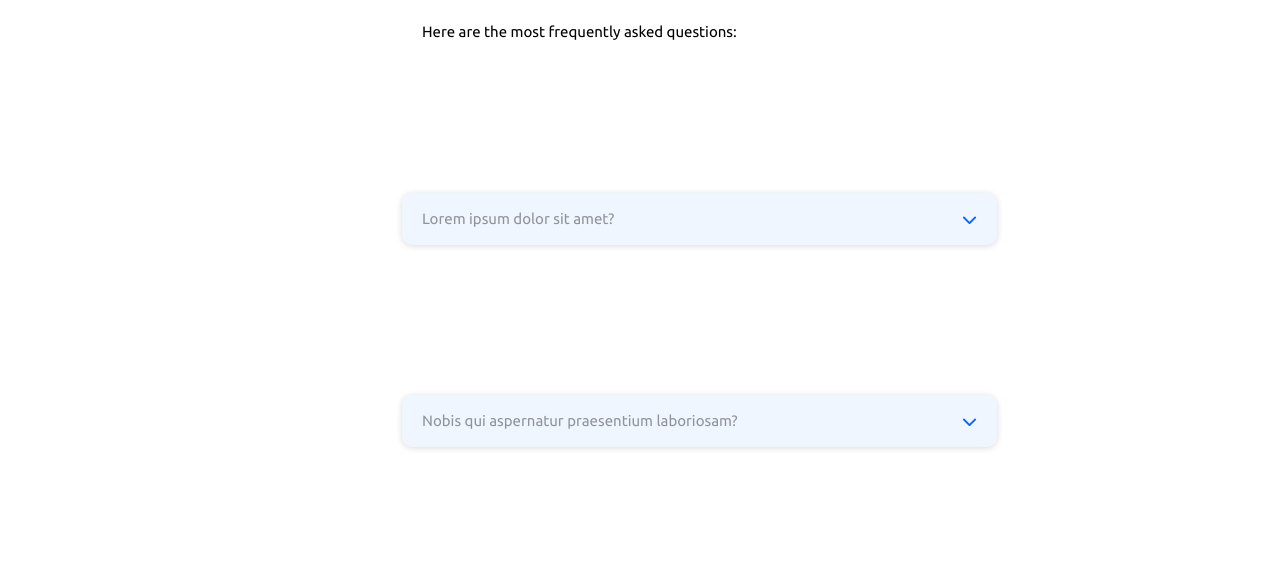
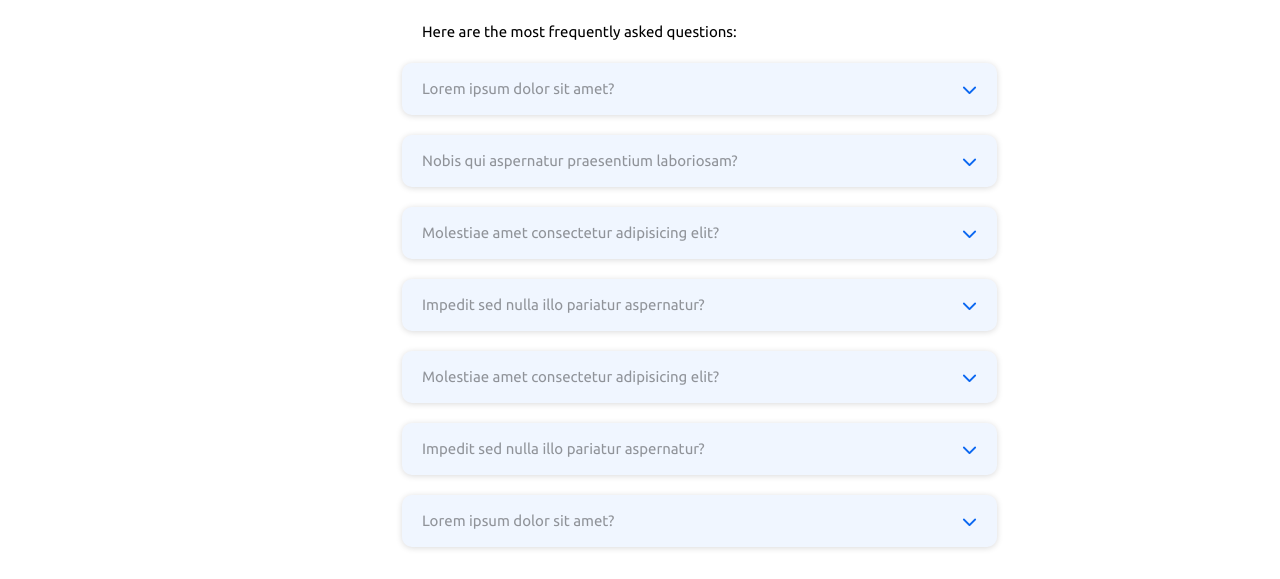
Before and after one commit to Rgerard96/FAQ-Questions, a plain HTML site: page index.html in a window 1280 px wide. Shown: the part 221-800 px from the top of the page. Drawn offline with Linux system fonts and the light colour scheme.

Commit message:
Update style.css

```diff
--- a/style.css
+++ b/style.css
@@ -127,7 +127,7 @@ h2{
 }
 
 .question-answer{
-  margin-top: 15rem;
+  margin-top: 2rem;
   background-color: rgba(10, 102, 241, 0.06);
   box-shadow: 0 1px 6px 0 rgba(0,0,0,0.15);
   padding: 1.5rem 2rem;
```
